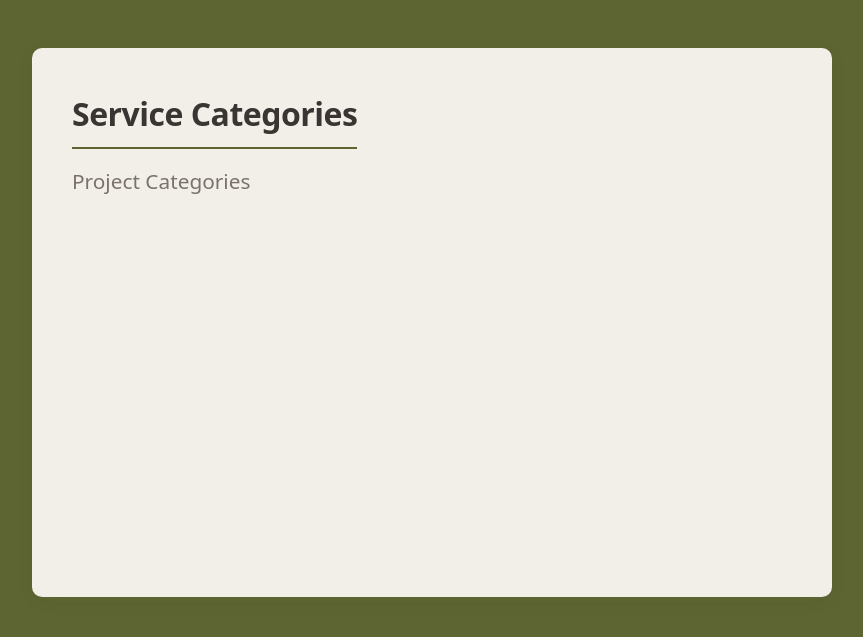
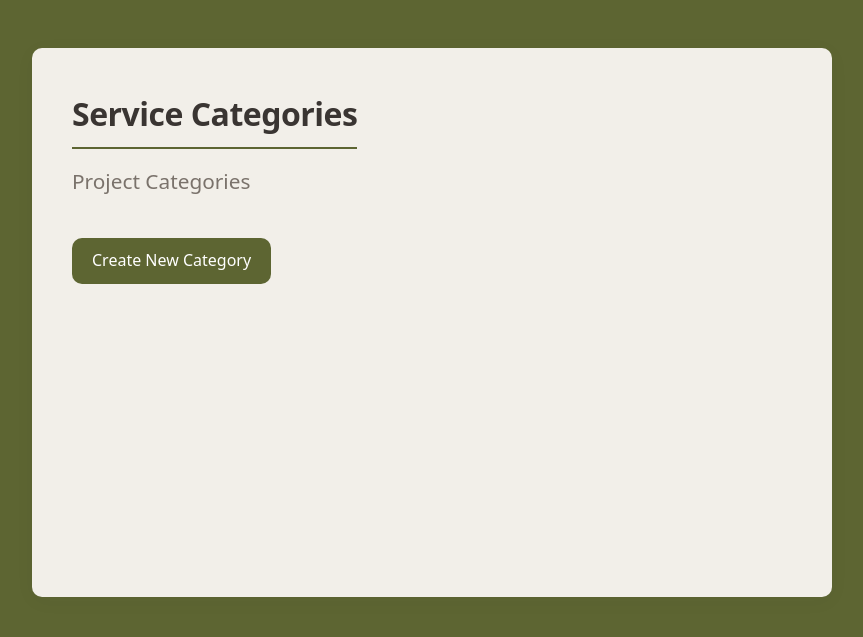
Before and after one commit to Laurenb9/cse340-course-repo, a Node server app: page /categories in a window 1280 px wide. Shown: the part 59-696 px from the top of the page, without its empty margins (208-1071 px from the left). Run offline with Node 20, Linux system fonts and the light colour scheme; data that the repository does not hold is empty.

Commit message:
sql updated for allowing the table to generate id. edit-category.ejs and new-category.ejs added. category.ejs and categories.ejs updated. main.css updated

```diff
--- a/public/css/main.css
+++ b/public/css/main.css
@@ -270,7 +270,7 @@ form {
     gap: 1.2rem;
     max-width: 600px;
     width: 100%;
-    margin: 1.5rem auto;
+    margin: 2rem auto 1.5rem;
 }
 
 .form-group {
@@ -373,6 +373,7 @@ main p a[href="/new-organization"]:hover {
 .action-button {
     display: inline-block;
     padding: 0.65rem 1.25rem;
+    margin: 1rem 0;
     color: #FFFFFF;
     background-color: var(--accent-color);
     border-radius: var(--border-radius);
--- a/src/controllers/categories.js
+++ b/src/controllers/categories.js
@@ -3,7 +3,9 @@ import {
     getCategoryDetails,
     getCategoriesByProjectId,
     getProjectsByCategoryId,
-    updateCategoryAssignments
+    updateCategoryAssignments,
+    createCategory,
+    updateCategory
 } from '../models/categories.js';
 
 import { getProjectDetails } from '../models/projects.js';
@@ -14,6 +16,55 @@ const showCategoriesPage = async (req, res) => {
 
     res.render('categories', { title, categories });
 
+};
+
+const showNewCategoryForm = async (req, res) => {
+    const title = 'Create New Category';
+
+    res.render('new-category', { title });
+};
+
+const processNewCategoryForm = async (req, res) => {
+    const categoryName = req.body.categoryName?.trim();
+
+    if (!categoryName || categoryName.length < 3 || categoryName.length > 100) {
+        req.flash('error', 'Category name must be between 3 and 100 characters.');
+        return res.redirect('/new-category');
+    }
+
+    await createCategory(categoryName);
+
+    req.flash('success', 'Category created successfully.');
+    res.redirect('/categories');
+};
+
+const processEditCategoryForm = async (req, res) => {
+    const categoryId = req.params.id;
+    const categoryName = req.body.categoryName?.trim();
+
+    if (!categoryName || categoryName.length < 3 || categoryName.length > 100) {
+        req.flash('error', 'Category name must be between 3 and 100 characters.');
+        return res.redirect(`/edit-category/${categoryId}`);
+    }
+
+    await updateCategory(categoryId, categoryName);
+
+    req.flash('success', 'Category updated successfully.');
+    res.redirect(`/category/${categoryId}`);
+};
+
+const showEditCategoryForm = async (req, res) => {
+    const categoryId = req.params.id;
+    const category = await getCategoryDetails(categoryId);
+
+    if (!category) {
+        req.flash('error', 'Category not found.');
+        return res.redirect('/categories');
+    }
+
+    const title = 'Edit Category';
+
+    res.render('edit-category', { title, category });
 };
 
 const showCategoryDetailsPage = async (req, res) => {
@@ -53,5 +104,9 @@ export {
     showCategoriesPage,
     showCategoryDetailsPage,
     showAssignCategoriesForm,
-    processAssignCategoriesForm
+    processAssignCategoriesForm,
+    showNewCategoryForm,
+    showEditCategoryForm,
+    processNewCategoryForm,
+    processEditCategoryForm
  };
--- a/src/models/categories.js
+++ b/src/models/categories.js
@@ -96,10 +96,47 @@ const updateCategoryAssignments = async(projectId, categoryIds) => {
     }
 }
 
+const createCategory = async (categoryName) => {
+    const query = `
+        INSERT INTO categories (category_name)
+        VALUES ($1)
+        RETURNING category_id;
+    `;
+
+    const queryParams = [categoryName];
+    const result = await db.query(query, queryParams);
+
+    if (result.rows.length === 0) {
+        throw new Error('Failed to create category');
+    }
+
+    return result.rows[0].category_id;
+};
+
+const updateCategory = async (categoryId, categoryName) => {
+    const query = `
+    UPDATE categories
+    SET category_name = $1
+    WHERE category_id = $2
+    RETURNING category_id;
+    `;
+
+    const queryParams = [categoryName, categoryId];
+    const result = await db.query(query, queryParams);
+
+    if(result.rows.length === 0){
+        throw new Error('category not found');
+    }
+
+    return result.rows[0].category_id;
+};
+
 export {
     getAllCategories,
     getCategoryDetails,
     getCategoriesByProjectId,
     getProjectsByCategoryId,
-    updateCategoryAssignments
+    updateCategoryAssignments,
+    createCategory,
+    updateCategory
 };
--- a/src/views/categories.ejs
+++ b/src/views/categories.ejs
@@ -3,7 +3,6 @@
 <main>
     <h1><%= title %></h1>
     <h2>Project Categories</h2>
-
     <ul class="categories-grid">
         <% categories.forEach(category => { %>
             <li class="category-card">
@@ -15,6 +14,7 @@
             </li>
         <% }) %>
     </ul>
+    <a class="action-button" href="/new-category">Create New Category</a>
 </main>
 
 <%- include('partials/footer') %>
--- a/src/views/category.ejs
+++ b/src/views/category.ejs
@@ -3,6 +3,7 @@
 <main>
     <h1><%= title %></h1>
     <h2><%= category.category_name %></h2>
+    <a class="action-button" href="/edit-category/<%= category.category_id %>">Edit Category</a>
     <h3>Service Projects</h3>
     <ul>
         <% projects.forEach(project => { %>
```
Also changed, not shown: src/routes.js (+12 -2 lines), src/setup.sql (+9 -0 lines), src/views/edit-category.ejs (added, +23 -0 lines), src/views/new-category.ejs (added, +22 -0 lines).
